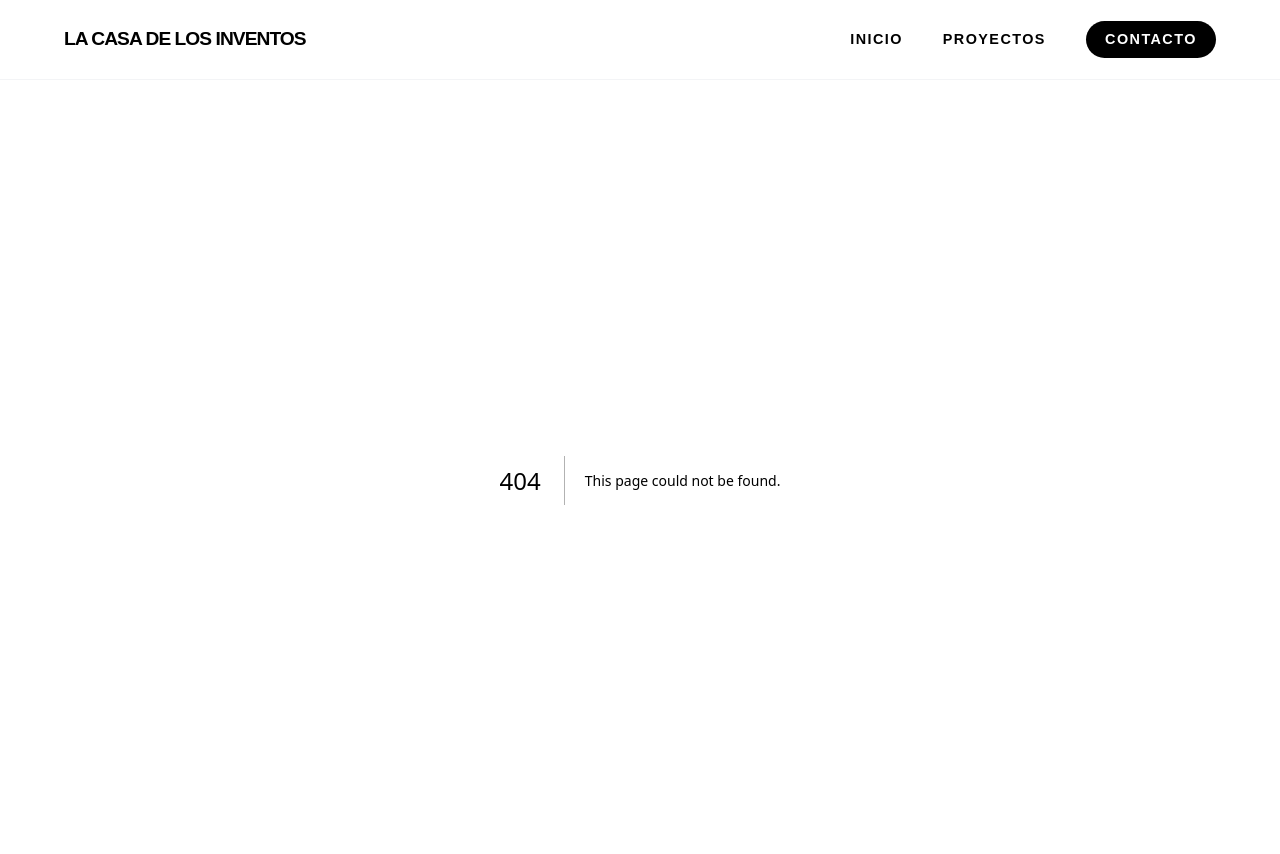
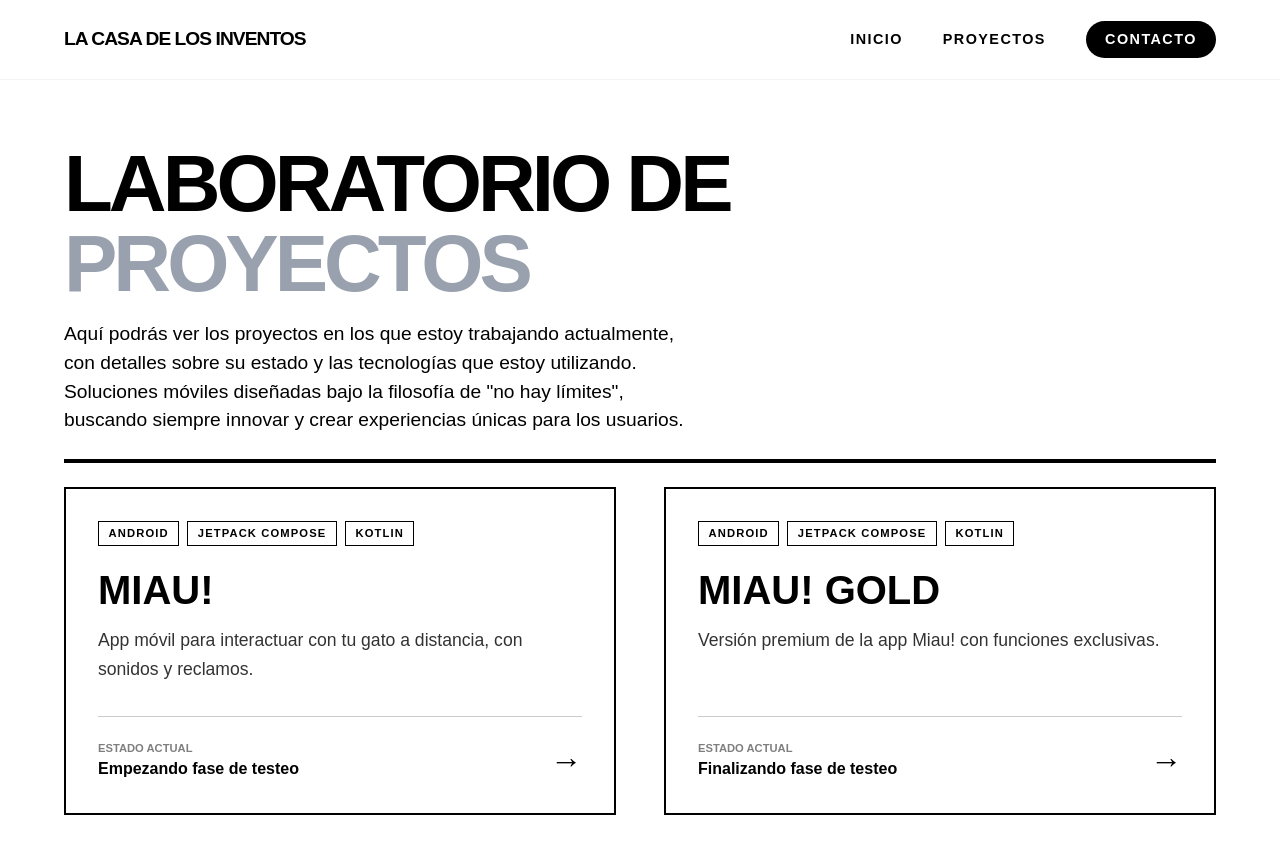
Before and after one commit to LuisRamirezdeVerger/LCI-Web, a Next.js app: page /proyectos in a window 1280 px wide. Before the commit this address had no page. Shown: the top 854 px of the page. Built offline with nearby package versions, Linux system fonts and the light colour scheme.

Commit message:
ProyectPages finished

```diff
--- a/app/page.tsx
+++ b/app/page.tsx
@@ -8,7 +8,7 @@ export default function Home() {
       </h1>
       <br />
       <p className="mt-bloque text-[1.2rem] text-gray-800 font-medium max-w-[40rem] mx-auto leading-relaxed">
-        Un portfolio diseñado para mostrar lo que ocurre cuando no hay límites.
+        Un espacio diseñado para mostrar lo que ocurre cuando no hay límites.
       </p>
 
       <div className="mt-seccion flex gap-[1.5rem]">
--- /dev/null
+++ b/app/proyectos/page.tsx
@@ -0,0 +1,80 @@
+import React from "react";
+//import { Navbar } from '../components/Navbar';
+
+const MIS_PROYECTOS = [
+  {
+    id: 1,
+    titulo: "Miau!",
+    descripcion:
+      "App móvil para interactuar con tu gato a distancia, con sonidos y reclamos.",
+    tecnologias: ["Android", "Jetpack Compose", "Kotlin"],
+    estado: "Empezando fase de testeo",
+  },
+  {
+    id: 2,
+    titulo: "Miau! Gold",
+    descripcion: "Versión premium de la app Miau! con funciones exclusivas.",
+    tecnologias: ["Android", "Jetpack Compose", "Kotlin"],
+    estado: "Finalizando fase de testeo",
+  },
+];
+
+export default function ProyectosPage() {
+  return (
+    <main className="min-h-[90vh] bg-white p-[5%]">
+      <header className="mb-seccion border-b-4 border-black pb-bloque">
+        <h1 className="text-[3rem] md:text-[5rem] font-[900] text-black tracking-tighter uppercase leading-none">
+          Laboratorio de <br />
+          <span className="text-gray-400">Proyectos</span>
+        </h1>
+        <p className="mt-[1rem] text-[1.2rem] text-black font-medium max-w-[40rem]">
+          Aquí podrás ver los proyectos en los que estoy trabajando actualmente,
+          con detalles sobre su estado y las tecnologías que estoy utilizando.
+          Soluciones móviles diseñadas bajo la filosofía de &#34;no hay
+          límites&#34;, buscando siempre innovar y crear experiencias únicas
+          para los usuarios.
+        </p>
+        <br />
+      </header>
+      <br />
+      <div className="grid grid-cols-1 md:grid-cols-2 gap-[3rem]">
+        {MIS_PROYECTOS.map((proyecto) => (
+          <article
+            key={proyecto.id}
+            className="group border-2 border-black p-[2rem] flex flex-col justify-between hover:bg-black hover:text-white transition-all duration-300"
+          >
+            <div>
+              <div className="flex gap-[0.5rem] mb-[1.5rem]">
+                {proyecto.tecnologias.map((tech) => (
+                  <span
+                    key={tech}
+                    className="text-[0.7rem] font-bold border border-current px-[0.6rem] py-[0.2rem] uppercase tracking-widest"
+                  >
+                    {tech}
+                  </span>
+                ))}
+              </div>
+              <h2 className="text-[2.5rem] font-black uppercase mb-[1rem] leading-none">
+                {proyecto.titulo}
+              </h2>
+              <p className="text-[1.1rem] opacity-80 leading-relaxed mb-[2rem]">
+                {proyecto.descripcion}
+              </p>
+            </div>
+            <div className="flex justify-between items-end pt-[1rem] border-t border-current/20">
+              <div className="flex flex-col">
+                <span className="text-[0.7rem] uppercase font-bold opacity-50">
+                  Estado actual
+                </span>
+                <span className="text-[1rem] font-bold">{proyecto.estado}</span>
+              </div>
+              <span className="text-[2rem] group-hover:translate-x-3 transition-transform duration-300">
+                →
+              </span>
+            </div>
+          </article>
+        ))}
+      </div>
+    </main>
+  );
+}
```
